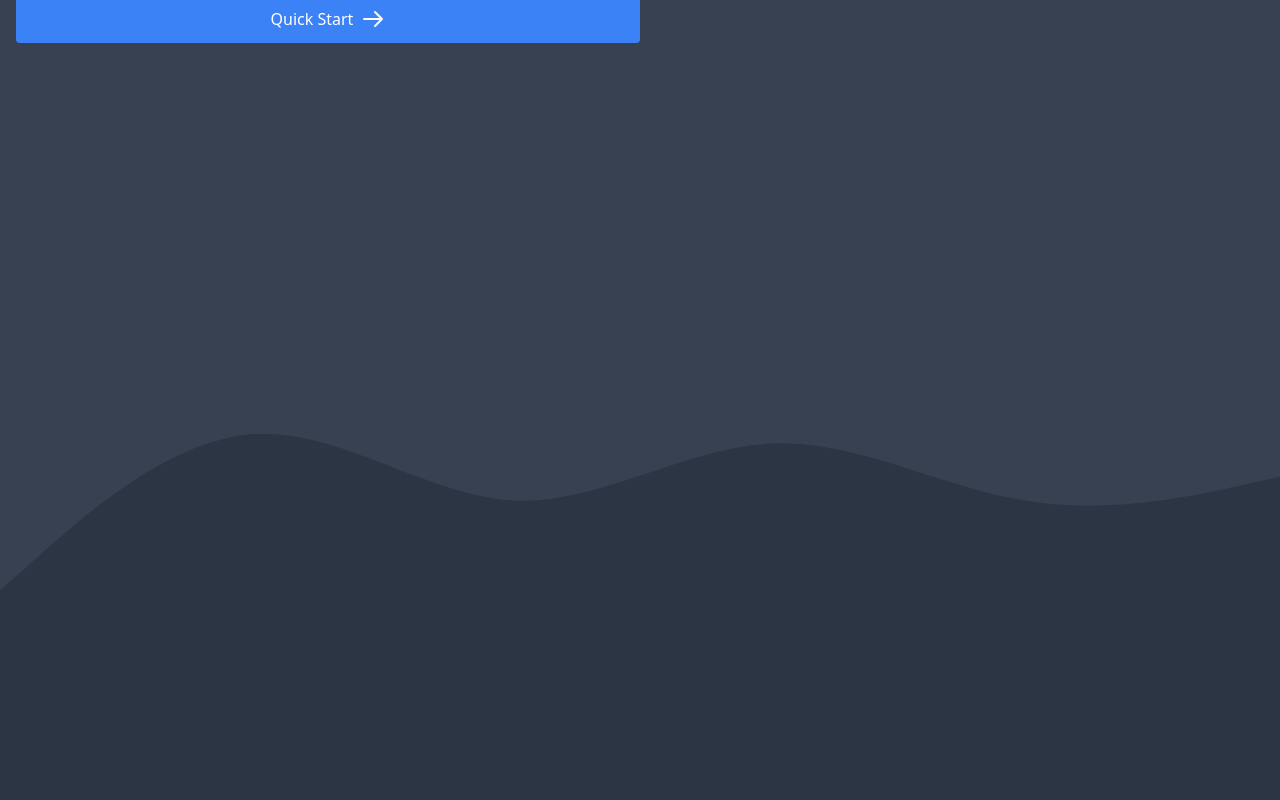
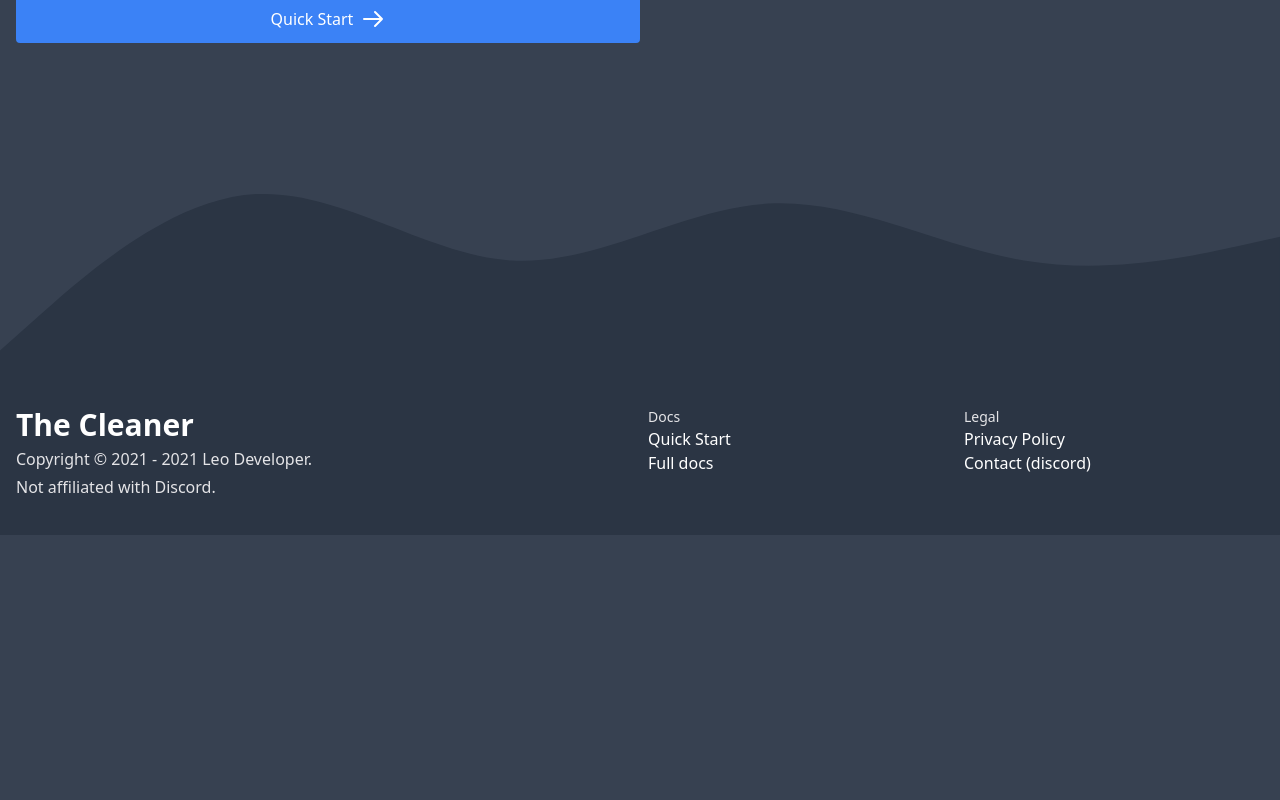
Before and after one commit to cleaner-bot/website, a Next.js app: page / in a window 1280 px wide. Shown: the part 3080-3880 px from the top of the page. After the commit the page ends 3615 px from the top, so only its background shows below. Built offline with nearby package versions, Linux system fonts and the light colour scheme.

Commit message:
adjust footer spacing

```diff
--- a/pages/index.jsx
+++ b/pages/index.jsx
@@ -242,13 +242,13 @@ export default function Home() {
                     </a>
                 </Link>
             </div>
-            <div className="text-coolGray-750 mt-80">
+            <div className="text-coolGray-750 mt-20">
                 <svg xmlns="http://www.w3.org/2000/svg" viewBox="0 0 1440 320" fill="currentColor">
                     <path fillOpacity="1" d="M0,256L48,213.3C96,171,192,85,288,80C384,75,480,149,576,154.7C672,160,768,96,864,90.7C960,85,1056,139,1152,154.7C1248,171,1344,149,1392,138.7L1440,128L1440,320L1392,320C1344,320,1248,320,1152,320C1056,320,960,320,864,320C768,320,672,320,576,320C480,320,384,320,288,320C192,320,96,320,48,320L0,320Z"></path>
                 </svg>
             </div>
             <div className="bg-coolGray-750">
-                {isDev() && <div className="-container">
+                {isDev() && <div className="-container pb-40">
                     <h2 className="text-6xl font-bold">
                         Require <span className="-highlight italic">Professional</span> Cleaning?
                     </h2>
@@ -323,7 +323,7 @@ export default function Home() {
                         Mr. Clean at its core will always stay free - but the servers do not pay themselves.
                     </p>
                 </div>}
-                <div className="-container grid grid-cols-2 md:grid-cols-4 pb-10 pt-80 gap-4">
+                <div className="-container grid grid-cols-2 md:grid-cols-4 pb-10 gap-4">
                     <div className="col-span-2">
                         <h3 className="text-3xl font-bold">
                             The Cleaner
```
